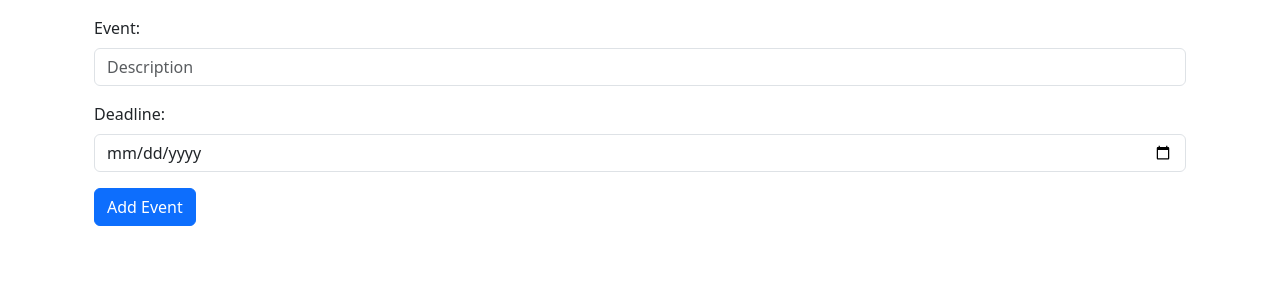
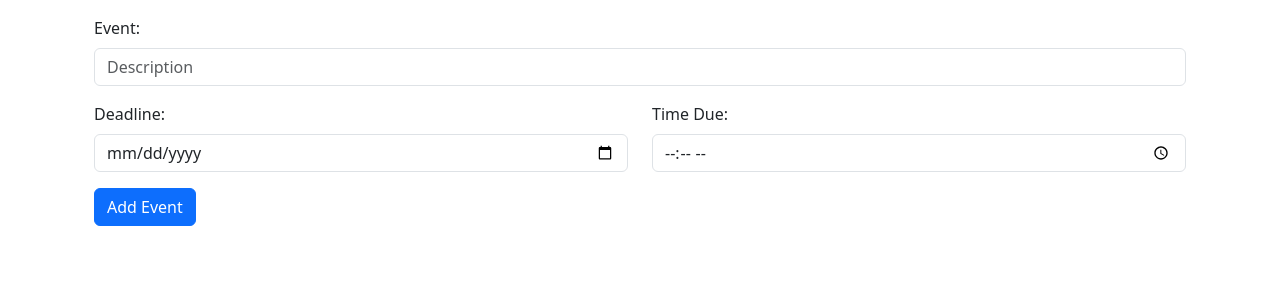
Before and after one commit to LogicEgg/CITasker, a Flask app: template templates/class_page.html in a window 1280 px wide. Shown: the part 99-399 px from the top of the page. Run offline with Flask 3, Linux system fonts and the light colour scheme; the template is opened without the code that fills it, so the values that code supplies are empty.

Commit message:
Separated date and time on task view page

```diff
--- a/templates/class_page.html
+++ b/templates/class_page.html
@@ -13,19 +13,26 @@
     </nav>
 
     <h1>{{course.name}}</h1>
-
+    <div class="mb-3">
         <form action="{{ url_for('api.add', id=course.id) }}" method="POST">
             <input type="hidden" name="id" value="{{ course.id }}" required>
             <div class="mb-3">
                 <label for="event" class="form-label">Event:</label>
                 <input type="text" class="form-control" name="event" placeholder="Description" required>
             </div>
-        <div class="mb-3">
+            <div class="row">
+                <div class="col">
                     <label for="deadline" class="form-label">Deadline:</label>
-            <input type="date" class="form-control" name="deadline" placeholder="Deadline (YYYY-MM-DD, HH:MM)" required>
+                    <input type="date" class="form-control" name="deadline" placeholder="Deadline (YYYY-MM-DD)" required>
                 </div>
-        <button type="submit" class="btn btn-primary">Add Event</button>
+                <div class="col ">
+                    <label for="due_time" class="form-label">Time Due:</label>
+                    <input type="time" class="form-control" name="due_time" placeholder="Time Due (HH:MM AM/PM)" required>
+                </div>
+            </div>
+            <button type="submit" class="btn btn-primary mt-3">Add Event</button>
         </form>
+    </div>
 
     <div class="list-group list-group-flush">
     {% for i in events %}
```
Lines whose indentation alone changed are shown as unchanged.
